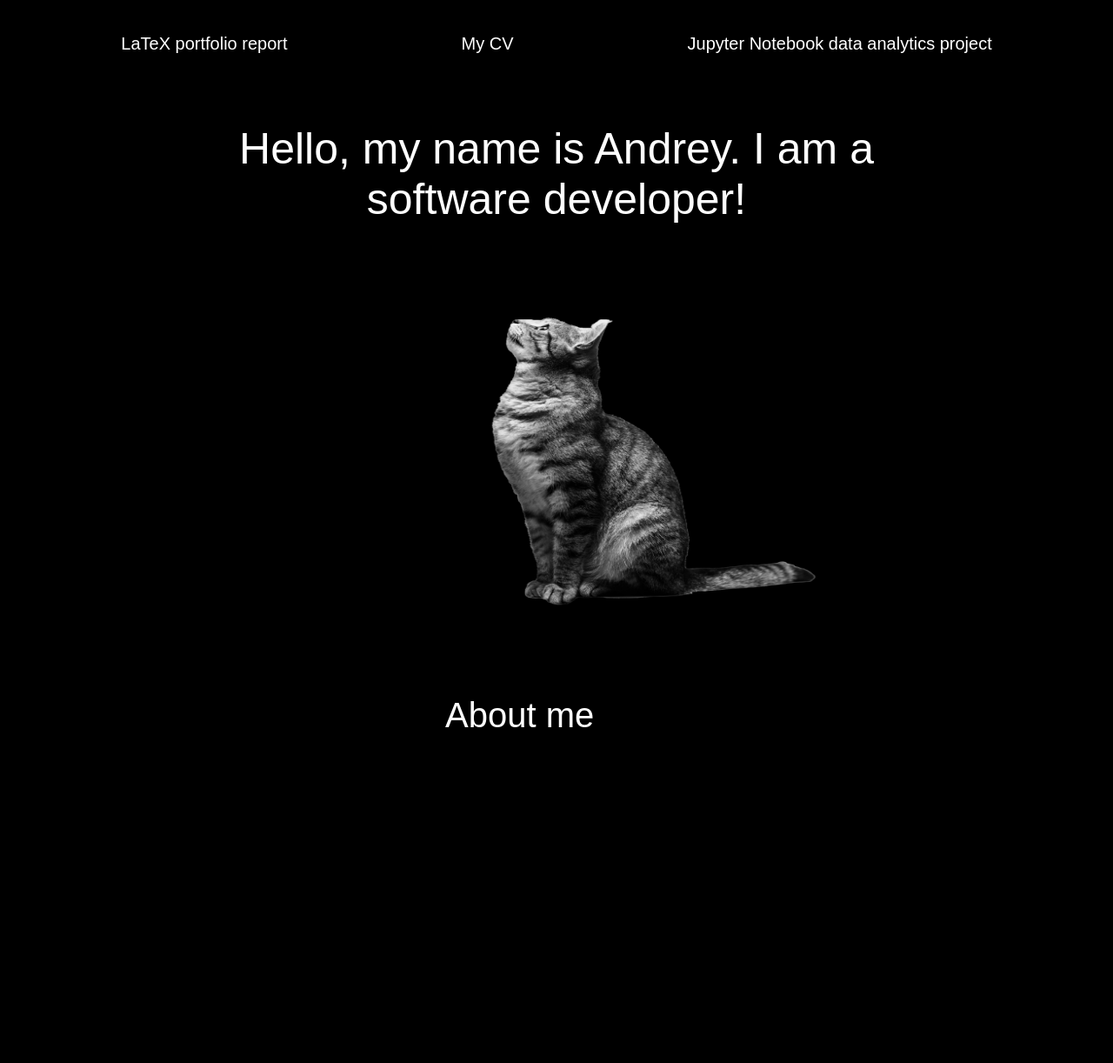
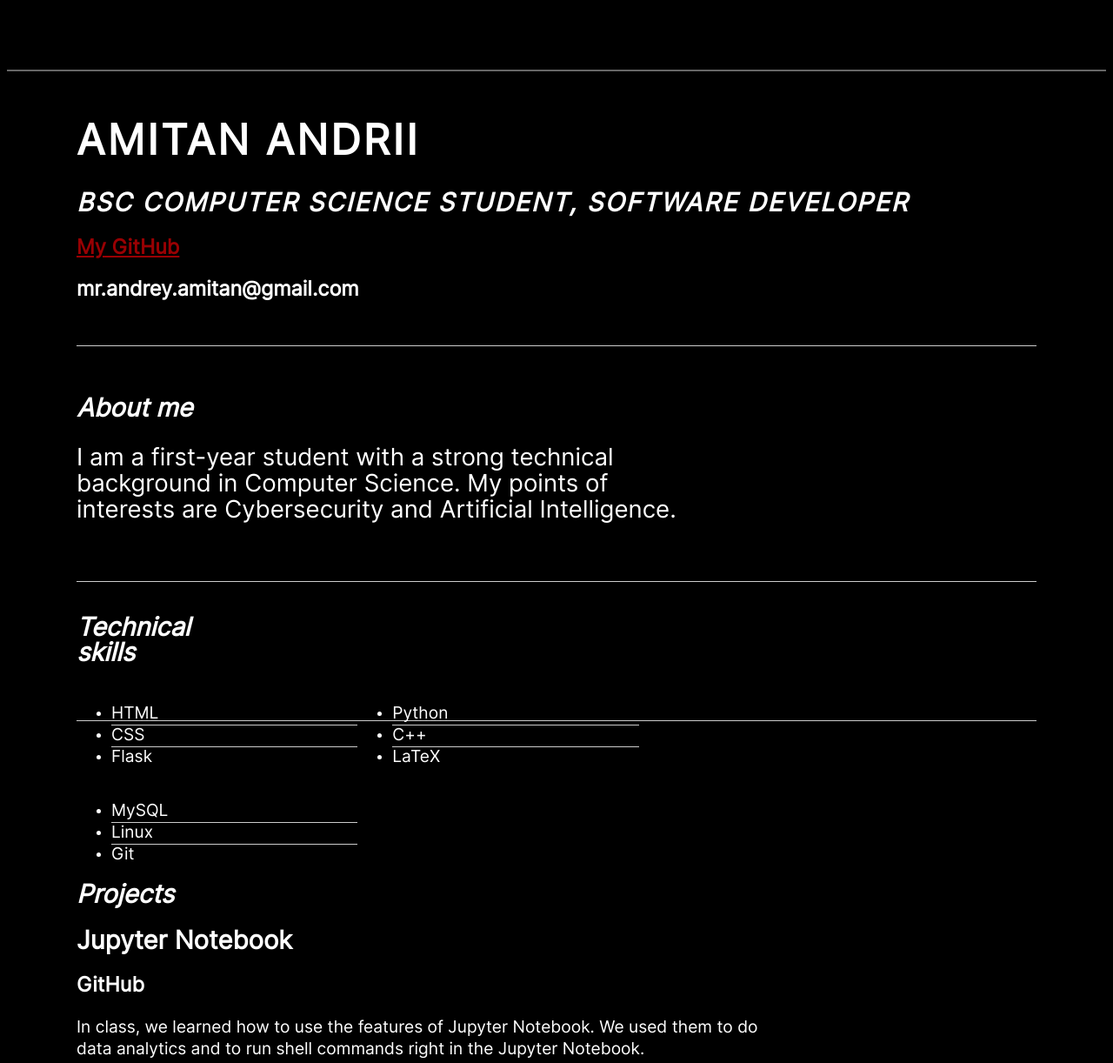
Before and after one commit to seelennebel/seelennebel.github.io, a plain HTML site: page index.html in a window 1280 px wide. Shown: the top 1222 px of the page at 87% size. Before the commit the page ends 900 px from the top, so only its background shows below. Drawn offline with Linux system fonts and the light colour scheme; a small style sheet from the web is missing.

Commit message:
Edited the portfolio

```diff
--- a/index.html
+++ b/index.html
@@ -1,43 +1,144 @@
-<!DOCTYPE html>
+<!DOCTYPE html PUBLIC "-//W3C//DTD XHTML 1.0 Strict//EN" "http://www.w3.org/TR/xhtml1/DTD/xhtml1-strict.dtd">
 <html>
 <head>
-        <title>Andrey Amitan</title>
-        <meta charset="UTF-8">
-        <link rel= "stylesheet" href = "style.css">
+
+	<title>Amitan Andrii | Software Developer</title>
+	<meta http-equiv="content-type" content="text/html; charset=utf-8" />
+
+	<meta name="keywords" content="" />
+	<meta name="description" content="" />
+
+	<link rel="stylesheet" type="text/css" href="http://yui.yahooapis.com/2.7.0/build/reset-fonts-grids/reset-fonts-grids.css" media="all" />
+	<link rel="stylesheet" type="text/css" href="style.css" media="all" />
+
 </head>
 <body>
-        <div class = "wrapper">
-            <div id = "top">
-                <div class = "container">
-                    <div class = "head">
-                        <a href = "portfolio.html">
-                        LaTeX portfolio report
-                        </a>
+
+<div id="doc2" class="yui-t7">
+	<div id="inner">
+
+		<div id="hd">
+			<div class="yui-gc">
+				<div class="yui-u first">
+					<h1>Amitan Andrii</h1>
+					<h2>BSc Computer Science Student, Software Developer</h2>
 				</div>
-                    <div class = "head">
-                        <a href = "cv.html">
-                        My CV
-                        </a>
+
+				<div class="yui-u">
+					<div class="contact-info">
+						<h3><a href = "">My GitHub</a></h3>
+						<h3>mr.andrey.amitan@gmail.com</h3>
+					</div><!--// .contact-info -->
 				</div>
-                    <div class = "head">
-                        <a href = "jupyter.html">
-                        Jupyter Notebook data analytics project
-                        </a>
+			</div><!--// .yui-gc -->
+		</div><!--// hd -->
+
+		<div id="bd">
+			<div id="yui-main">
+				<div class="yui-b">
+
+					<div class="yui-gf">
+						<div class="yui-u first">
+							<h2>About me</h2>
 						</div>
+						<div class="yui-u">
+							<p class="enlarge">
+								I am a first-year student with a
+								strong technical background in Computer Science.
+								My points of interests are Cybersecurity
+								and Artificial Intelligence.
+							</p>
 						</div>
+					</div><!--// .yui-gf -->
+
+					<div class="yui-gf">
+						<div class="yui-u first">
+							<h2>Technical skills</h2>
 						</div>
-            <div id = "main">
-                Hello, my name is Andrey. I am a software developer!
+						<div class="yui-u">
+							<ul class="talent">
+								<li>HTML</li>
+								<li>CSS</li>
+								<li class="last">Flask</li>
+							</ul>
+
+							<ul class="talent">
+								<li>Python</li>
+								<li>C++</li>
+								<li class="last">LaTeX</li>
+							</ul>
+
+							<ul class="talent">
+								<li>MySQL</li>
+								<li>Linux</li>
+								<li class="last">Git</li>
+							</ul>
 						</div>
-            <div class = "container2">
-                <div id = "blank2"></div>
-                <div class = "cat">
-                    <img id = "photo" src = "cat2.png">
+					</div><!--// .yui-gf-->
+
+					<div class="yui-gf">
+
+						<div class="yui-u first">
+							<h2>Projects</h2>
+						</div><!--// .yui-u -->
+
+						<div class="yui-u">
+
+							<div class="job">
+								<h2>Jupyter Notebook</h2>
+								<h3>GitHub</h3>
+								<p>In class, we learned how to use
+									the features of Jupyter Notebook. We used
+								them to do data analytics and to run shell commands
+							right in the Jupyter Notebook.</p>
 							</div>
+
+							<div class="job">
+								<h2>LaTeX CV</h2>
+								<h3>GitHub</h3>
+								<p>We learned how to create LaTeX documents using
+									the Overleaf website which allowed us to compile
+									LaTeX code in the cloud. We discussed some purposes of
+									LaTeX and tried to create our CVs with it.
+								</p>
 							</div>
-            <div id = "about">
-                About me
+
+							<div class="job">
+								<h2>HTML/CSS</h2>
+								<p>In class, we learned how to use HTML and
+									CSS to create websites. The result of
+									the learned knowledge in the class can
+									be seen on this website :)
+								</p>
 							</div>
+
+							<div class="job last">
+								<h2>Portfolio report</h2>
+								<h3>GitHub</h3>
+								<p>Please, proceed to the report of my portfolio.</p>
 							</div>
+
+						</div><!--// .yui-u -->
+					</div><!--// .yui-gf -->
+
+
+					<div class="yui-gf last">
+						<div class="yui-u first">
+							<h2>Education</h2>
+						</div>
+						<div class="yui-u">
+							<h2>GISMA University of Applied Sciences</h2>
+							<h3>BSc Computer Science</h3>
+						</div>
+					</div><!--// .yui-gf -->
+
+
+				</div><!--// .yui-b -->
+			</div><!--// yui-main -->
+		</div><!--// bd -->
+	</div><!-- // inner -->
+
+</div><!--// doc -->
+
 </body>
 </html>
--- a/style.css
+++ b/style.css
@@ -1,98 +1,87 @@
+/*
+---------------------------------------------------------------------------------
+	STRIPPED DOWN RESUME TEMPLATE
+    html resume
+
+    v0.9: 5/28/09
+
+    design and code by: thingsthatarebrown.com
+                        (matt brown)
+---------------------------------------------------------------------------------
+*/
+
+@font-face {
+    font-family: 'Inter';
+    src: url('inter-regular-webfont.woff2') format('woff2'),
+         url('inter-regular-webfont.woff') format('woff');
+    font-weight: normal;
+    font-style: normal;
+}
+
 html {
-    font-size: 62.5%;
+    background-color: black;
+    font-size: 100%;
 }
 
 body {
-    background-color: black;
-    margin: 0rem;
+    font-size: 120%;
 }
 
-.wrapper {
-    display: grid;
-    grid-template-columns: 20% 20% 20% 20% 20%;
-    grid-template-rows: 10rem 20rem 20rem 30rem 10rem;
-}
+.msg { padding: 10px; background: #222; position: relative; }
+.msg h1 { color: white;  }
+.msg a { margin-left: 20px; background: #408814; color: white; padding: 4px 8px; text-decoration: none; }
+.msg a:hover { background: #266400; }
 
-.head {
-    font-family: "Montserrat", sans-serif;
-    font-size: 2rem;
-    color: white;
-}
+/* //-- yui-grids style overrides -- */
+body { font-family: "Inter"; color: white; }
+#inner { padding: 10px 80px; margin: 80px auto; background: black; border: solid #666; border-width: 2px 0 2px 0; }
+.yui-gf { margin-bottom: 2em; padding-bottom: 2em; border-bottom: 1px solid #ccc; }
 
-.container {
-    display: flex;
-    flex-direction: row;
-    gap: 20rem;
-    align-items: center;
-}
-#top {
-    grid-column-start: 1;
-    grid-column-end: 6;
-    grid-row-start: 1;
-    grid-row-end: 2;
-    place-self: center;
-}
+/* //-- header, body, footer -- */
+#hd { margin: 2.5em 0 3em 0; padding-bottom: 1.5em; border-bottom: 1px solid #ccc }
+#hd h2 { text-transform: uppercase; letter-spacing: 2px; }
+#bd, #ft { margin-bottom: 2em; }
 
-#main {
-    font-family: "Montserrat", sans-serif;
-    font-size: 5rem;
-    grid-column-start: 2;
-    grid-column-end: 5;
-    place-self: center;
-    text-align: center;
-    color: white;
-    grid-row-start: 2;
-    grid-row-end: 3;
-}
+/* //-- footer -- */
+#ft { padding: 1em 0 5em 0; font-size: 92%; border-top: 1px solid #ccc; text-align: center; }
+#ft p { margin-bottom: 0; text-align: center;   }
 
-#blank {
-    padding:8rem
-}
+/* //-- core typography and style -- */
+#hd h1 { font-size: 48px; text-transform: uppercase; letter-spacing: 3px; }
+h2 { font-size: 152% }
+h3, h4 { font-size: 122%; }
+h1, h2, h3, h4 { color: white; }
+p { font-size: 100%; line-height: 25px; padding-right: 3em; }
+a { color: #990003 }
+a:hover { text-decoration: none; }
+strong { font-weight: bold; }
+li { line-height: 24px; border-bottom: 1px solid #ccc; }
+p.enlarge { font-size: 144%; padding-right: 6.5em; line-height: 30px; }
+p.enlarge span { color: #000 }
+.contact-info { margin-top: 7px; }
+.first h2 { font-style: italic; }
+.last { border-bottom: 0 }
 
-.cat {
-    width: 100%;
-}
 
-#photo {
-   width: 40rem;
-   height: 40rem;
-}
+/* //-- section styles -- */
 
-.container2 {
-    display: flex;
-    flex-direction: row;
-    gap: 0.5rem;
-    grid-row-start: 3;
-    grid-row-end: 4;
-    grid-column-start: 3;
-    grid-row-end: 5;
-    justify-content: center;
-}
+a#pdf { display: block; float: left; background: #666; color: white; padding: 6px 50px 6px 12px; margin-bottom: 6px; text-decoration: none;  }
+a#pdf:hover { background: #222; }
 
-#blank2 {
-    padding: 4rem;
-}
+.job { position: relative; margin-bottom: 1em; padding-bottom: 1em; border-bottom: 1px solid #ccc; }
+.job h4 { position: absolute; top: 0.35em; right: 0 }
+.job p { margin: 0.75em 0 3em 0; }
 
-a:link {
-    color: white;
-    text-decoration: none;
-}
+.last { border: none; }
+.skills-list ul { margin: 0; }
+.skills-list li { margin: 3px 0; padding: 3px 0; }
+.skills-list li span { font-size: 152%; display: block; margin-bottom: -2px; padding: 0 }
+.talent { width: 32%; float: left }
+.talent h2 { margin-bottom: 6px; }
 
-a:visited {
-    color: white;
-    text-decoration: none;
-}
+#srt-ttab { margin-bottom: 100px; text-align: center;  }
+#srt-ttab img.last { margin-top: 20px }
 
-a:hover {
-    text-decoration: underline;
-}
-
-#about {
-    color: white;
-    grid-row-start: 5;
-    grid-row-end: 6;
-    grid-column-start: 3;
-    grid-column-end: 4;
-    font-size: 4rem;
-    font-family: "Montserrat", sans-serif;
-}
+/* --// override to force 1/8th width grids -- */
+.yui-gf .yui-u{width:80.2%;}
+.yui-gf div.first{width:12.3%;}
```
Also changed, not shown: cv.html (deleted, +0 -12 lines), jupyter.html (deleted, +0 -12 lines), portfolio.html (deleted, +0 -13 lines), cat2.png (deleted), inter-regular-webfont.woff (added), inter-regular-webfont.woff2 (added), 1 other file. Lines whose indentation alone changed are shown as unchanged.
